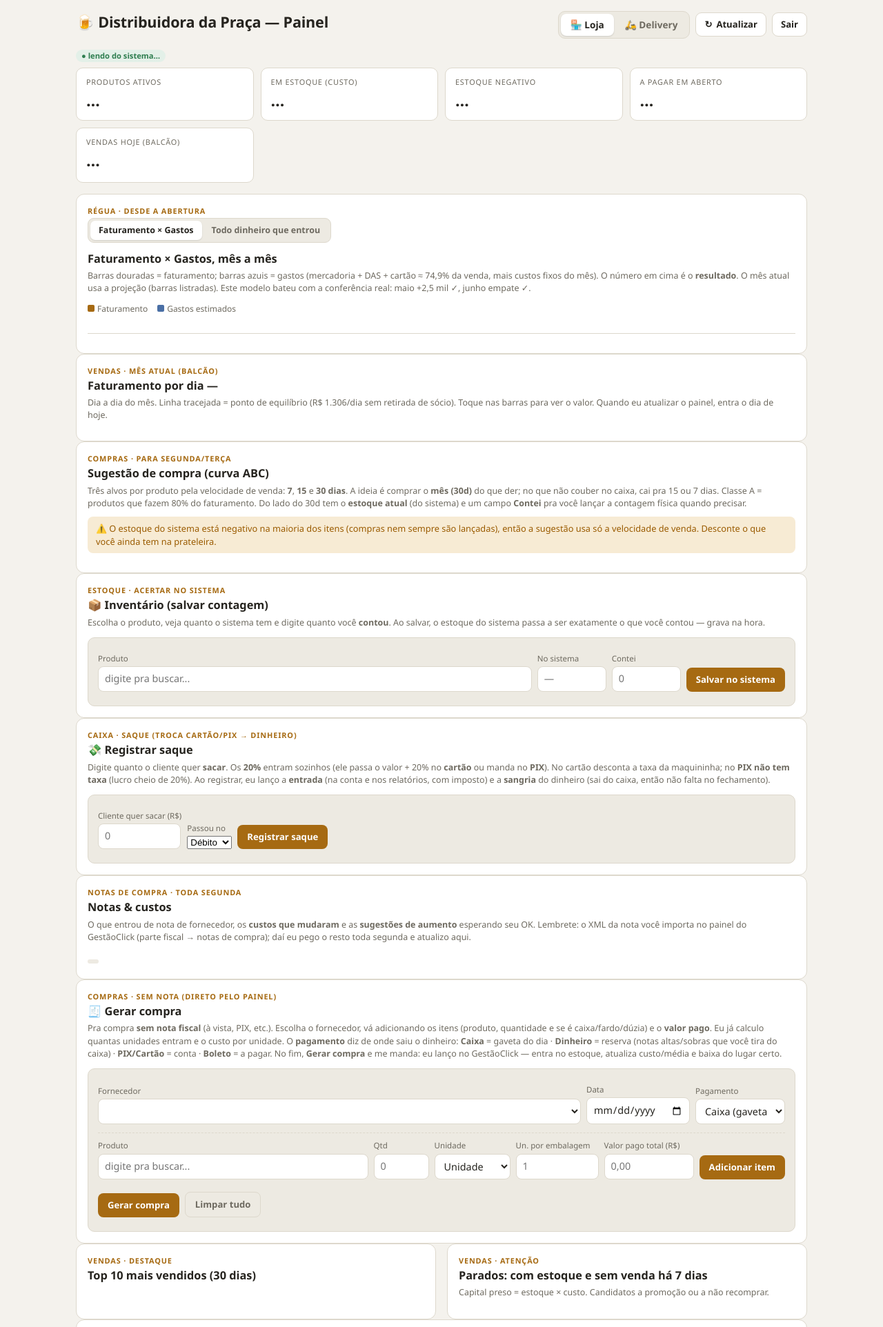
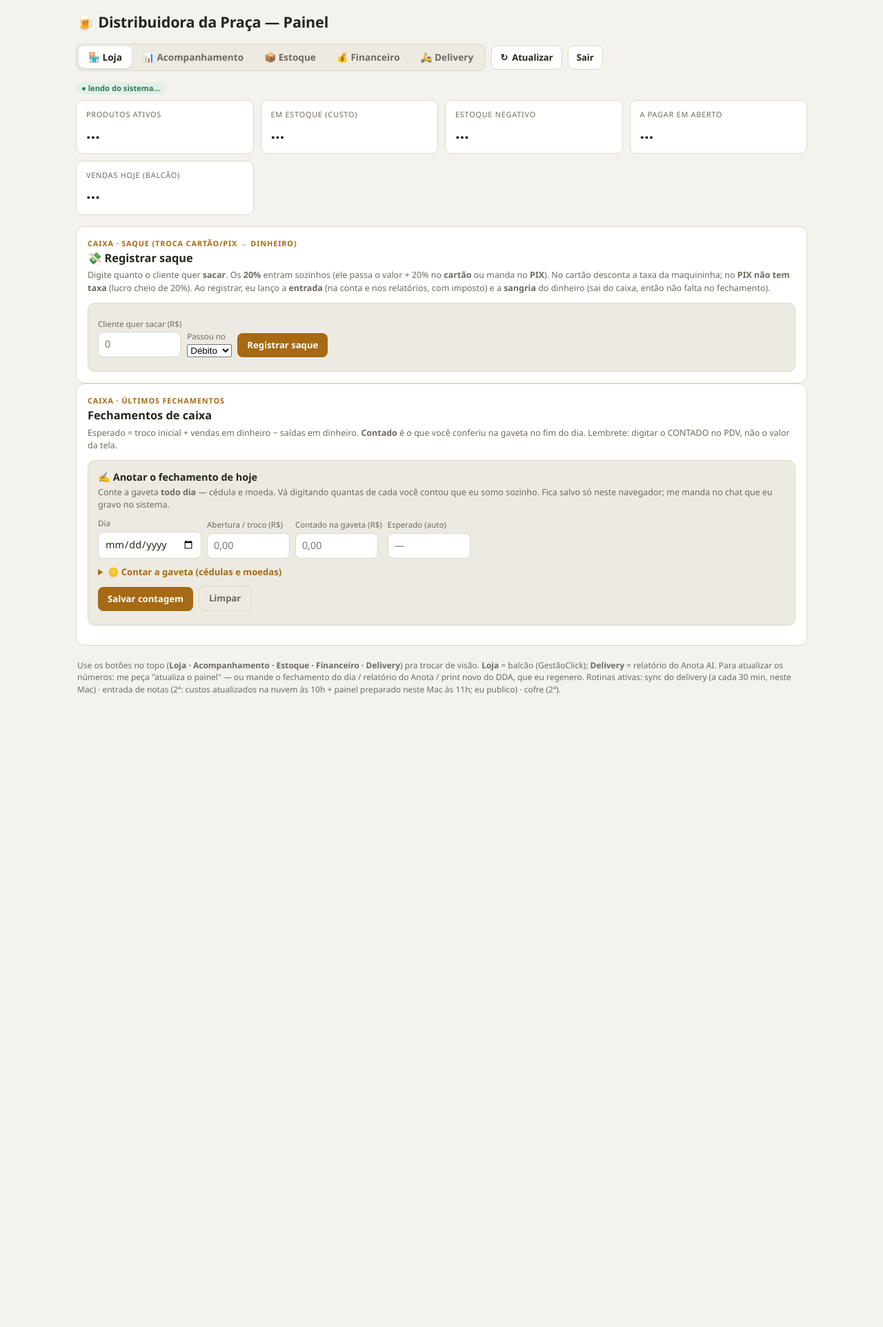
Before and after one commit to distribuidoradapraca031-glitch/distribuidora-painel, a Flask app: template templates/painel.html in a window 1280 px wide. Shown: the top 1924 px of the page at 69% size. After the commit the page ends 1007 px from the top, so only its background shows below. Run offline with Flask 3, Linux system fonts and the light colour scheme; the template is opened without the code that fills it, so the values that code supplies are empty.

Commit message:
Painel em 5 abas: Loja / Acompanhamento / Estoque / Financeiro / Delivery
- Loja: KPIs ao vivo + mes atual, Registrar saque, Fechamentos de caixa.
- Acompanhamento: Faturamento por dia (topo), Regua desde abertura, Top10 + Parados.
- Estoque: Curva ABC, Inventario, Notas & custos, Gerar compra.
- Financeiro: Contas a pagar (a pagar / pagos / notas de compra), Entradas aprox., Lancar gasto.
- Delivery: inalterado.
Toggle generico p/ 5 abas (VIEWS/TABS), hash na URL, scroll ao trocar.
Todos os IDs preservados (camada ao vivo intacta).

Co-Authored-By: Claude Opus 4.8 <noreply@anthropic.com>

```diff
--- a/templates/painel.html
+++ b/templates/painel.html
@@ -134,6 +134,9 @@ th.g,td.g{background:var(--accent-soft)}
     <div class="toolbar">
       <div class="toggle" role="tablist" aria-label="Escolher visão">
         <button id="tab-loja" class="on" role="tab" aria-selected="true">🏪 Loja</button>
+        <button id="tab-acomp" role="tab" aria-selected="false">📊 Acompanhamento</button>
+        <button id="tab-estoque" role="tab" aria-selected="false">📦 Estoque</button>
+        <button id="tab-financeiro" role="tab" aria-selected="false">💰 Financeiro</button>
         <button id="tab-deliv" role="tab" aria-selected="false">🛵 Delivery</button>
       </div>
       <button class="btn-refresh" id="btn-refresh" title="Recarrega a versão mais recente do painel">
@@ -173,13 +234,24 @@ th.g,td.g{background:var(--accent-soft)}
   <div id="saque-resumo-box" style="margin-top:14px;border-top:1px solid var(--line);padding-top:12px"></div>
 </section>
 
+<div class="grid2">
 <section class="card">
-  <div class="eyebrow">Vendas · mês atual (balcão)</div>
-  <h2>Faturamento por dia — <span id="fatdia-mes"></span></h2>
-  <p class="note">Dia a dia do mês. Linha tracejada = ponto de equilíbrio (R$ 1.306/dia sem retirada de sócio). Toque nas barras para ver o valor. Quando eu atualizar o painel, entra o dia de hoje.</p>
-  <div id="chart"><div id="tip"></div></div>
+  <div class="eyebrow">Vendas · destaque</div>
+  <h2>Top 10 mais vendidos (30 dias)</h2>
+  <div class="tblwrap" id="tbl-top"></div>
 </section>
 
+<section class="card">
+  <div class="eyebrow">Vendas · atenção</div>
+  <h2>Parados: com estoque e sem venda há 7 dias</h2>
+  <p class="note">Capital preso = estoque × custo. Candidatos a promoção ou a não recomprar.</p>
+  <div class="tblwrap" id="tbl-parados"></div>
+</section>
+</div>
+</div><!-- /view-acomp -->
+
+<!-- ============ ESTOQUE ============ -->
+<div id="view-estoque" hidden>
 <section class="card">
   <div class="eyebrow">Compras · para segunda/terça</div>
   <h2>Sugestão de compra (curva ABC)</h2>
@@ -201,21 +273,6 @@ th.g,td.g{background:var(--accent-soft)}
       <button id="iv-salvar">Salvar no sistema</button>
     </div>
     <div class="fres" id="iv-msg"></div>
-  </div>
-</section>
-
-<section class="card">
-  <div class="eyebrow">Caixa · saque (troca cartão/PIX → dinheiro)</div>
-  <h2>💸 Registrar saque</h2>
-  <p class="note">Digite quanto o cliente quer <strong>sacar</strong>. Os <strong>20%</strong> entram sozinhos (ele passa o valor + 20% no <strong>cartão</strong> ou manda no <strong>PIX</strong>). No cartão desconta a taxa da maquininha; no <strong>PIX não tem taxa</strong> (lucro cheio de 20%). Ao registrar, eu lanço a <strong>entrada</strong> (na conta e nos relatórios, com imposto) e a <strong>sangria</strong> do dinheiro (sai do caixa, então não falta no fechamento).</p>
-  <div class="fbox">
-    <div class="fform">
-      <label>Cliente quer sacar (R$)<input type="number" step="1" inputmode="numeric" id="sq-valor" placeholder="0"></label>
-      <label>Passou no<select id="sq-tipo"><option value="debito">Débito</option><option value="credito">Crédito</option><option value="pix">PIX</option></select></label>
-      <button id="sq-registrar">Registrar saque</button>
-    </div>
-    <div class="fres" id="sq-calc" style="color:var(--muted);font-weight:400"></div>
-    <div class="fres" id="sq-msg"></div>
   </div>
 </section>
 
@@ -274,62 +331,10 @@ th.g,td.g{background:var(--accent-soft)}
 </section>
 
 <datalist id="dl-produtos"></datalist>
+</div><!-- /view-estoque -->
 
-<div class="grid2">
-<section class="card">
-  <div class="eyebrow">Vendas · destaque</div>
-  <h2>Top 10 mais vendidos (30 dias)</h2>
-  <div class="tblwrap" id="tbl-top"></div>
-</section>
-
-<section class="card">
-  <div class="eyebrow">Vendas · atenção</div>
-  <h2>Parados: com estoque e sem venda há 7 dias</h2>
-  <p class="note">Capital preso = estoque × custo. Candidatos a promoção ou a não recomprar.</p>
-  <div class="tblwrap" id="tbl-parados"></div>
-</section>
-</div>
-
-<section class="card">
-  <div class="eyebrow">Caixa · últimos fechamentos</div>
-  <h2>Fechamentos de caixa</h2>
-  <p class="note">Esperado = troco inicial + vendas em dinheiro − saídas em dinheiro. <strong>Contado</strong> é o que você conferiu na gaveta no fim do dia. Lembrete: digitar o CONTADO no PDV, não o valor da tela.</p>
-  <div class="fbox">
-    <strong style="font-size:.9rem">✍️ Anotar o fechamento de hoje</strong>
-    <p class="note" style="margin-top:2px">Conte a gaveta <strong>todo dia</strong> — cédula e moeda. Vá digitando quantas de cada você contou que eu somo sozinho. Fica salvo só neste navegador; me manda no chat que eu gravo no sistema.</p>
-    <div class="fform">
-      <label>Dia<input type="date" id="f-data"></label>
-      <label>Abertura / troco (R$)<input type="number" step="0.01" inputmode="decimal" id="f-abertura" placeholder="0,00"></label>
-      <label>Contado na gaveta (R$)<input type="number" step="0.01" inputmode="decimal" id="f-contado" placeholder="0,00"></label>
-      <label>Esperado (auto)<input type="text" id="f-esperado" readonly placeholder="—"></label>
-    </div>
-    <div id="fech-live" style="margin-top:10px"></div>
-    <details id="gaveta-det" style="margin-top:10px">
-      <summary style="cursor:pointer;font-size:.82rem;font-weight:600;color:var(--accent)">🪙 Contar a gaveta (cédulas e moedas)</summary>
-      <div style="margin-top:10px">
-        <div style="font-size:.7rem;text-transform:uppercase;letter-spacing:.05em;color:var(--muted);margin-bottom:6px">Cédulas</div>
-        <div id="gaveta-notas" class="dengrid"></div>
-        <div style="font-size:.7rem;text-transform:uppercase;letter-spacing:.05em;color:var(--muted);margin:12px 0 6px">Moedas</div>
-        <div id="gaveta-moedas" class="dengrid"></div>
-        <div class="fres" id="gaveta-tot" style="margin-top:10px"></div>
-      </div>
-    </details>
-    <div class="fform" style="margin-top:10px">
-      <button id="f-salvar">Salvar contagem</button>
-      <button class="ghost" id="f-limpar">Limpar</button>
-    </div>
-    <div class="fres" id="f-resultado"></div>
-  </div>
-  <div class="tblwrap" id="tbl-fech"></div>
-</section>
-
-<section class="card">
-  <div class="eyebrow">Entradas · aproximado</div>
-  <h2>Quanto deve ter entrado — conta e dinheiro</h2>
-  <p class="note">Só os números do que deveria ter entrado: <strong>PIX</strong> e <strong>cartão</strong> caem na conta (líquido já desconta ~0,68% do cartão; crédito pode cair D+1); <strong>dinheiro</strong> é o que entrou na gaveta. Confira com o banco e a contagem da gaveta.</p>
-  <div class="tblwrap" id="tbl-conta"></div>
-</section>
-
+<!-- ============ FINANCEIRO ============ -->
+<div id="view-financeiro" hidden>
 <section class="card">
   <div class="eyebrow">Contas a pagar · a pagar do mês</div>
   <h2>Provisões e atrasados — o que falta pagar</h2>
@@ -369,7 +374,17 @@ th.g,td.g{background:var(--accent-soft)}
   <div id="baixa-out-box"></div>
   <span class="stamp" id="dda-stamp"></span>
   <p class="note">💰 Lembrete do cofre: primeiro depósito <strong>R$ 2.000 na segunda 27/07</strong>, depois R$ 1.700 toda segunda.</p>
+</section>
 
+<section class="card">
+  <div class="eyebrow">Entradas · aproximado</div>
+  <h2>Quanto deve ter entrado — conta e dinheiro</h2>
+  <p class="note">Só os números do que deveria ter entrado: <strong>PIX</strong> e <strong>cartão</strong> caem na conta (líquido já desconta ~0,68% do cartão; crédito pode cair D+1); <strong>dinheiro</strong> é o que entrou na gaveta. Confira com o banco e a contagem da gaveta.</p>
+  <div class="tblwrap" id="tbl-conta"></div>
+</section>
+
+<section class="card">
+  <div class="eyebrow">Financeiro · lançar gasto</div>
   <div class="fbox" style="margin-top:14px">
     <strong style="font-size:.9rem">➕ Lançar um gasto na mão</strong>
     <p class="note" style="margin-top:2px">Pra despesa do dia a dia (lanche, almoço, papelaria...). Escolha a categoria, o valor e <strong>de onde saiu o dinheiro</strong> (mesma regra da compra: Caixa = gaveta · Dinheiro = reserva · PIX/Cartão = conta · Boleto = a pagar). Vai juntando e me manda o resumo que eu lanço no GestãoClick.</p>
@@ -398,7 +413,7 @@ th.g,td.g{background:var(--accent-soft)}
     <div id="ex-out-box"></div>
   </div>
 </section>
-</div><!-- /view-loja -->
+</div><!-- /view-financeiro -->
 
 <!-- ============ VISÃO DELIVERY (Anota AI) ============ -->
 <div id="view-delivery" hidden>
@@ -444,7 +459,7 @@ th.g,td.g{background:var(--accent-soft)}
 </div><!-- /view-delivery -->
 
 <footer>
-Use o botão <strong>🏪 Loja / 🛵 Delivery</strong> no topo pra trocar de visão. <strong>Loja</strong> = balcão (GestãoClick); <strong>Delivery</strong> = relatório do Anota AI. Para atualizar os números: me peça "atualiza o painel" — ou mande o fechamento do dia / relatório do Anota / print novo do DDA, que eu regenero. Rotinas ativas: sync do delivery (a cada 30 min, neste Mac) · entrada de notas (2ª: custos atualizados na nuvem às 10h + painel preparado neste Mac às 11h; eu publico) · cofre (2ª).
+Use os botões no topo (<strong>Loja · Acompanhamento · Estoque · Financeiro · Delivery</strong>) pra trocar de visão. <strong>Loja</strong> = balcão (GestãoClick); <strong>Delivery</strong> = relatório do Anota AI. Para atualizar os números: me peça "atualiza o painel" — ou mande o fechamento do dia / relatório do Anota / print novo do DDA, que eu regenero. Rotinas ativas: sync do delivery (a cada 30 min, neste Mac) · entrada de notas (2ª: custos atualizados na nuvem às 10h + painel preparado neste Mac às 11h; eu publico) · cofre (2ª).
 </footer>
 </div>
 
@@ -1059,17 +1074,20 @@ const dbr2 = s => (s&&s.length>=10) ? s.slice(8,10)+'/'+s.slice(5,7)+'/'+s.slice
 
 // ============ TOGGLE LOJA/DELIVERY + BOTÃO ATUALIZAR ============
 (function(){
-  const vLoja=document.getElementById('view-loja'), vDeliv=document.getElementById('view-delivery');
-  const tLoja=document.getElementById('tab-loja'), tDeliv=document.getElementById('tab-deliv');
-  function sel(d){
-    vDeliv.hidden=!d; vLoja.hidden=d;
-    tDeliv.classList.toggle('on',d); tLoja.classList.toggle('on',!d);
-    tDeliv.setAttribute('aria-selected',d); tLoja.setAttribute('aria-selected',!d);
-    try{history.replaceState(null,'',d?'#delivery':'#loja');}catch(e){}
+  const VIEWS={loja:'view-loja',acomp:'view-acomp',estoque:'view-estoque',financeiro:'view-financeiro',delivery:'view-delivery'};
+  const TABS={loja:'tab-loja',acomp:'tab-acomp',estoque:'tab-estoque',financeiro:'tab-financeiro',delivery:'tab-deliv'};
+  function sel(which){
+    if(!VIEWS[which]) which='loja';
+    for(const k in VIEWS){
+      const v=document.getElementById(VIEWS[k]), t=document.getElementById(TABS[k]);
+      if(v) v.hidden=(k!==which);
+      if(t){ t.classList.toggle('on',k===which); t.setAttribute('aria-selected',k===which); }
+    }
+    try{history.replaceState(null,'','#'+which);}catch(e){}
+    try{window.scrollTo(0,0);}catch(e){}
   }
-  tLoja.addEventListener('click',()=>sel(false));
-  tDeliv.addEventListener('click',()=>sel(true));
-  if(location.hash==='#delivery') sel(true);
+  for(const k in TABS){ const t=document.getElementById(TABS[k]); if(t) t.addEventListener('click',()=>sel(k)); }
+  const _h=(location.hash||'').replace('#',''); if(VIEWS[_h]) sel(_h);
 
   const btn=document.getElementById('btn-refresh');
   btn.addEventListener('click',()=>{
```
Also changed, not shown: other parts of templates/painel.html (+58 -0 lines).
